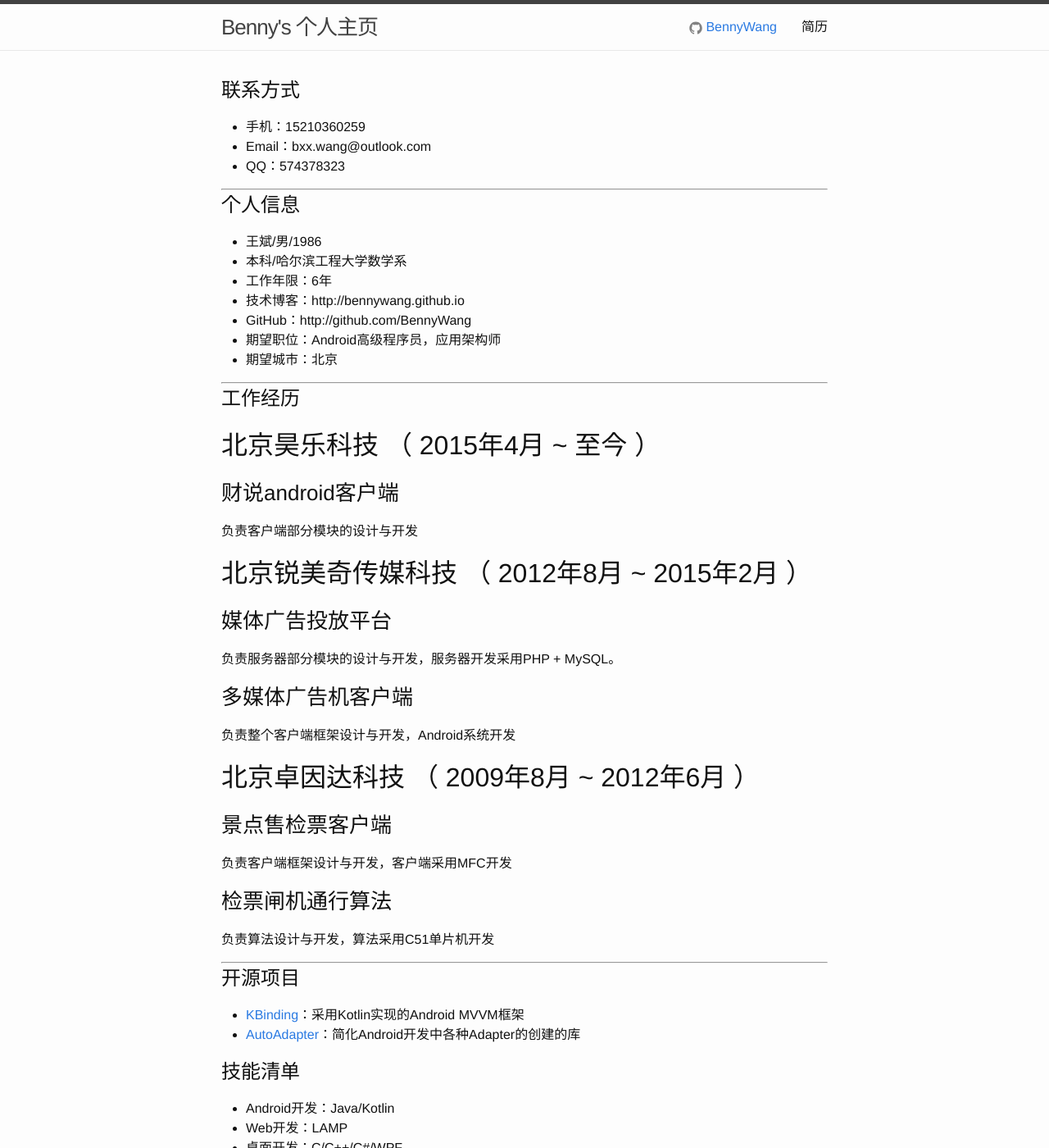
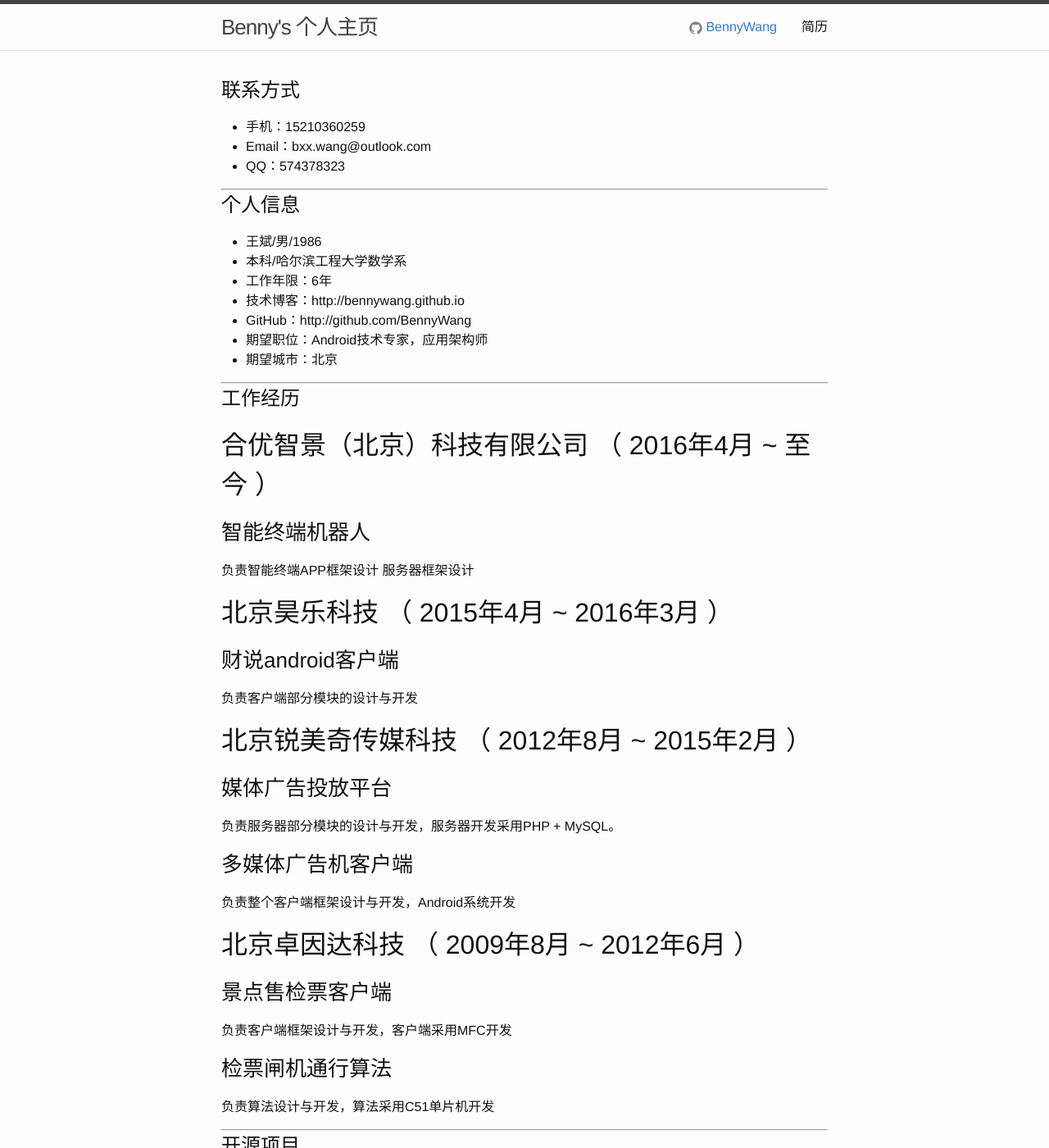
Before and after one commit to BennyWang/BennyWang.github.io, a Jekyll site: the page built from resume.md, in a window 1280 px wide and 1400 px high. Shown: the whole window at 82% size. Built offline with Jekyll 4.4.1, drawn with Linux system fonts in a browser that asks for light colours; some of the changed text lies outside the part shown.

Commit message:
modify resume

```diff
--- a/resume.md
+++ b/resume.md
@@ -20,7 +20,7 @@ permalink: /resume/
  - 工作年限：6年
  - 技术博客：http://bennywang.github.io
  - GitHub：http://github.com/BennyWang
- - 期望职位：Android高级程序员，应用架构师
+ - 期望职位：Android技术专家，应用架构师
  - 期望城市：北京
 
 
@@ -29,7 +29,14 @@ permalink: /resume/
 
 # 工作经历
 
-## 北京昊乐科技 （ 2015年4月 ~ 至今 ）
+## 合优智景（北京）科技有限公司 （ 2016年4月 ~ 至今 ）
+
+### 智能终端机器人
+
+负责智能终端APP框架设计
+服务器框架设计
+
+## 北京昊乐科技 （ 2015年4月 ~ 2016年3月 ）
 
 ### 财说android客户端
 
@@ -70,8 +77,8 @@ permalink: /resume/
 # 技能清单
 
 
-- Android开发：Java/Kotlin
-- Web开发：LAMP
+- Android开发：Java/C++/Kotlin
+- Web开发：PHP/Laravel
 - 桌面开发：C/C++/C#/WPF
 - 数据库相关：MySQL/SQL Server/SQLite
 - 版本管理：Svn/Git
```
